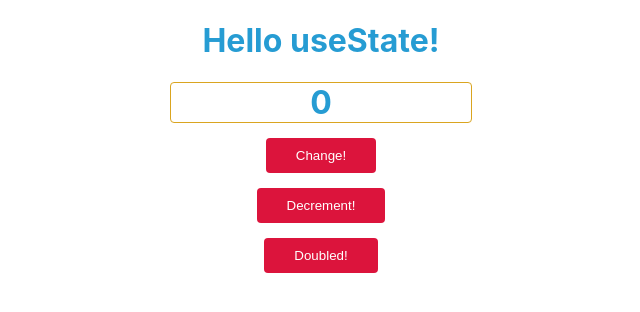
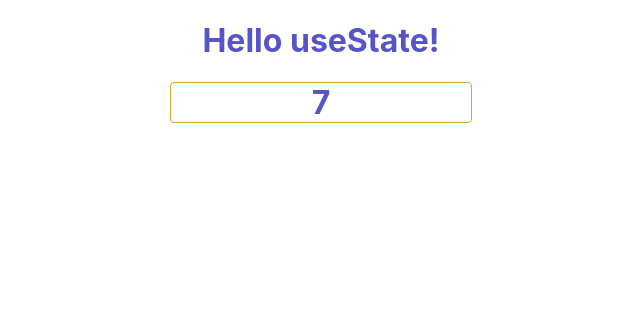
Before and after one commit to Asif-newaz/practice-react, a React (Create React App) app: page / in a window 1280 px wide. Shown: the top 312 px of the page, without its empty margins (319-959 px from the left). Built offline with nearby package versions, Linux system fonts and the light colour scheme.

Commit message:
update app.js

```diff
--- a/src/App.js
+++ b/src/App.js
@@ -9,18 +9,6 @@ function App() {
   const [count, setCount] = useState(0);
   const [color, setColor] = useState(randomcolor());
 
-  const increment = () => {
-    return setCount((prevCount) => prevCount + 1);
-  };
-
-  const decrement = () => {
-    return setCount((prevCount) => prevCount - 1);
-  };
-
-  const doubled = () => {
-    return setCount((prevCount) => prevCount * 2);
-  };
-
   // useEffect(() => {
   //   effect
   //   return () => {
@@ -29,7 +17,13 @@ function App() {
   // }, [input])
 
   useEffect(() => {
-    setColor(randomcolor())
+    setInterval(() => {
+      setCount((prevCount) => prevCount + 1);
+    }, 1000);
+  }, []);
+
+  useEffect(() => {
+    setColor(randomcolor());
   }, [count]);
 
   // const getJoke = () => {
@@ -64,54 +58,6 @@ function App() {
       >
         {count}
       </h1>
-      <button
-        style={{
-          display: "block",
-          margin: "auto",
-          border: "none",
-          borderRadius: "4px",
-          backgroundColor: "crimson",
-          padding: "10px 30px",
-          color: "white",
-          marginTop: "15px",
-          marginBottom: "15px",
-        }}
-        // onClick={() => setCount((prevCount) => prevCount + 1)}
-        onClick={increment}
-      >
-        Change!
-      </button>
-      <button
-        style={{
-          display: "block",
-          margin: "auto",
-          border: "none",
-          borderRadius: "4px",
-          backgroundColor: "crimson",
-          padding: "10px 30px",
-          color: "white",
-        }}
-        // onClick={() => setCount((prevCount) => prevCount + 1)}
-        onClick={decrement}
-      >
-        Decrement!
-      </button>
-      <button
-        style={{
-          display: "block",
-          margin: "auto",
-          border: "none",
-          borderRadius: "4px",
-          backgroundColor: "crimson",
-          padding: "10px 30px",
-          color: "white",
-          marginTop: "15px",
-        }}
-        // onClick={() => setCount((prevCount) => prevCount + 1)}
-        onClick={doubled}
-      >
-        Doubled!
-      </button>
       {/* <h1>Hello API!</h1> */}
       {/* <q style={{ display: "block", marginBottom: "1rem" }}>{joke}</q> */}
       {/* <button onClick={getJoke}>Get Joke!</button> */}
```
